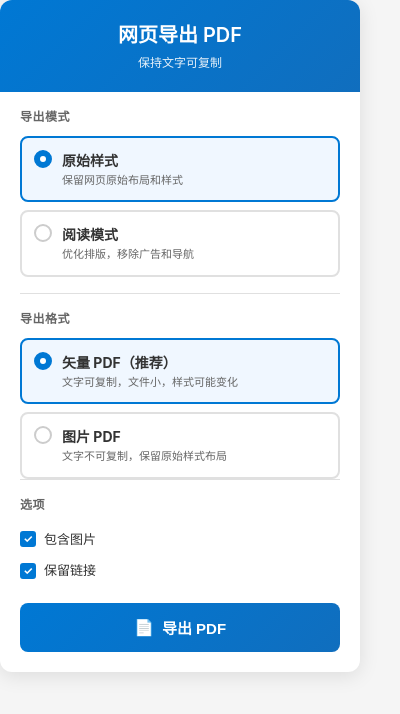
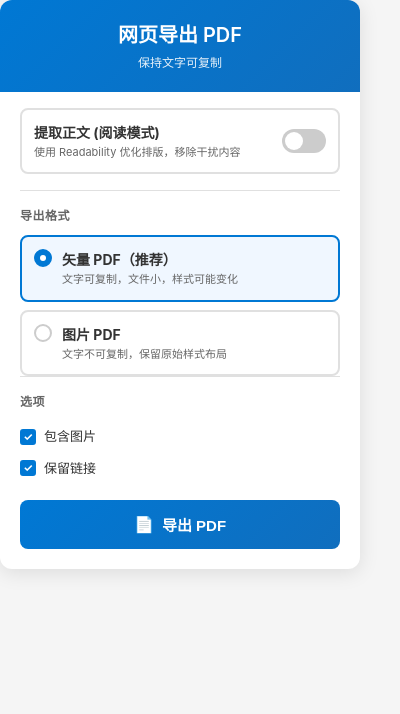
Before and after one commit to zxq1002/html2pdf, a browser extension: page popup.html in a window 400 px wide. Drawn offline with Linux system fonts and the light colour scheme.

Commit message:
feat(01-04): UI enhancements and verification logic
- Add 'Extract Content' toggle switch in popup.html
- Update popup.js to handle the switch and send appropriate messages
- Update popup.js to inject all necessary content scripts
- Implement 'EXTRACT_CONTENT' action in content.js to trigger readable export

```diff
--- a/popup.css
+++ b/popup.css
@@ -57,6 +57,79 @@ main {
 /* Mode Selection */
 .mode-section {
   margin-bottom: 16px;
+}
+
+.switch-option {
+  display: flex;
+  align-items: center;
+  justify-content: space-between;
+  padding: 12px;
+  border: 2px solid #e0e0e0;
+  border-radius: 8px;
+  background: #fff;
+  transition: all 0.2s ease;
+}
+
+.switch-option:hover {
+  border-color: #0078d4;
+  background: #f8fbff;
+}
+
+/* Switch styling */
+.switch {
+  position: relative;
+  display: inline-block;
+  width: 44px;
+  height: 24px;
+  flex-shrink: 0;
+}
+
+.switch input {
+  opacity: 0;
+  width: 0;
+  height: 0;
+}
+
+.slider {
+  position: absolute;
+  cursor: pointer;
+  top: 0;
+  left: 0;
+  right: 0;
+  bottom: 0;
+  background-color: #ccc;
+  transition: .4s;
+}
+
+.slider:before {
+  position: absolute;
+  content: "";
+  height: 18px;
+  width: 18px;
+  left: 3px;
+  bottom: 3px;
+  background-color: white;
+  transition: .4s;
+}
+
+input:checked + .slider {
+  background-color: #0078d4;
+}
+
+input:focus + .slider {
+  box-shadow: 0 0 1px #0078d4;
+}
+
+input:checked + .slider:before {
+  transform: translateX(20px);
+}
+
+.slider.round {
+  border-radius: 24px;
+}
+
+.slider.round:before {
+  border-radius: 50%;
 }
 
 .mode-options {
--- a/popup.html
+++ b/popup.html
@@ -15,23 +15,14 @@
 
     <main>
       <section class="mode-section">
-        <label class="section-label">导出模式</label>
-        <div class="mode-options">
-          <label class="radio-option">
-            <input type="radio" name="exportMode" value="original" checked>
-            <span class="radio-custom"></span>
-            <span class="radio-label">
-              <strong>原始样式</strong>
-              <small>保留网页原始布局和样式</small>
-            </span>
-          </label>
-          <label class="radio-option">
-            <input type="radio" name="exportMode" value="readable">
-            <span class="radio-custom"></span>
-            <span class="radio-label">
-              <strong>阅读模式</strong>
-              <small>优化排版，移除广告和导航</small>
-            </span>
+        <div class="switch-option">
+          <span class="radio-label">
+            <strong>提取正文 (阅读模式)</strong>
+            <small>使用 Readability 优化排版，移除干扰内容</small>
+          </span>
+          <label class="switch">
+            <input type="checkbox" id="extractContent">
+            <span class="slider round"></span>
           </label>
         </div>
       </section>
--- a/popup.js
+++ b/popup.js
@@ -36,7 +36,7 @@ function updateProgress(percent, text) {
  * @returns {Object} 配置对象
  */
 function getExportConfig() {
-  const mode = document.querySelector('input[name="exportMode"]:checked').value;
+  const isReadable = document.getElementById("extractContent").checked;
   const format = document.querySelector(
     'input[name="exportFormat"]:checked',
   ).value;
@@ -44,7 +44,7 @@ function getExportConfig() {
   const includeLinks = document.getElementById("includeLinks").checked;
 
   return {
-    mode,
+    mode: isReadable ? "readable" : "original",
     format, // 'vector' 或 'image'
     includeImages,
     includeLinks,
@@ -65,7 +65,12 @@ async function ensureContentScriptInjected(tabId) {
     console.log("[PDF Exporter] 注入 content script...");
     await chrome.scripting.executeScript({
       target: { tabId },
-      files: ["lib/html2pdf.bundle.min.js", "content.js"],
+      files: [
+        "lib/Readability.js",
+        "src/extractor.js",
+        "lib/html2pdf.bundle.min.js",
+        "content.js",
+      ],
     });
     // 等待脚本初始化
     await new Promise((resolve) => setTimeout(resolve, 500));
@@ -201,12 +206,16 @@ async function exportToPDF() {
       // 向 content script 发送消息执行导出
       updateProgress(40, "正在捕获页面内容...");
 
-      const response = await chrome.tabs.sendMessage(tab.id, {
-        action: "exportPDF",
+      const action =
+        config.mode === "readable" ? "EXTRACT_CONTENT" : "exportPDF";
+
+      const response = await chrome.tabs.sendMessage(tabId, {
+        action: action,
         config: config,
         pageTitle: tab.title,
         pageUrl: tab.url,
       });
+
 
       if (!response || !response.success) {
         throw new Error(response?.error || "导出失败");
```
Also changed, not shown: content.js (+2 -7 lines).
